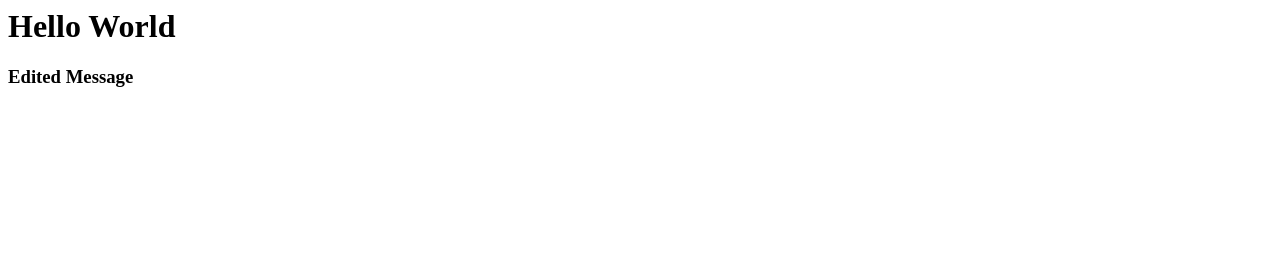
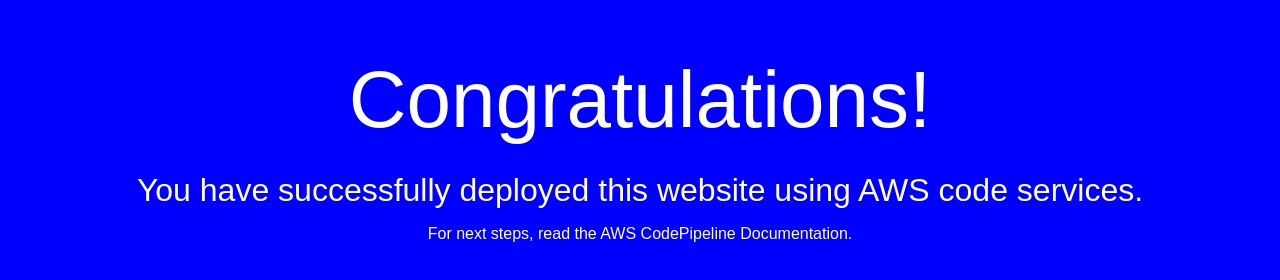
Before and after one commit to chandan493/AWSSampleRepo, a plain HTML site: page index.html in a window 1280 px wide. Drawn offline with Linux system fonts and the light colour scheme.

Commit message:
Changed application

```diff
--- a/index.html
+++ b/index.html
@@ -1,2 +1,34 @@
-<h1>Hello World</h1>
-<h3>Edited Message</h3>
+<!DOCTYPE html>
+<html>
+<head>
+  <meta charset="utf-8">
+  <title>Sample Deployment</title>
+  <style>
+    body {
+      color: #ffffff;
+      background-color: #0000ff;
+      font-family: Arial, sans-serif;
+      font-size: 16px;
+    }
+
+    h1 {
+      font-size: 500%;
+      font-weight: normal;
+      margin-bottom: 0;
+    }
+
+    h2 {
+      font-size: 200%;
+      font-weight: normal;
+      margin-bottom: 0;
+    }
+  </style>
+</head>
+<body>
+  <div align="center">
+    <h1>Congratulations!</h1>
+    <h2>You have successfully deployed this website using AWS code services.</h2>
+    <p>For next steps, read the AWS CodePipeline Documentation.</p>
+  </div>
+</body>
+</html>
```
Also changed, not shown: 6 other files.
